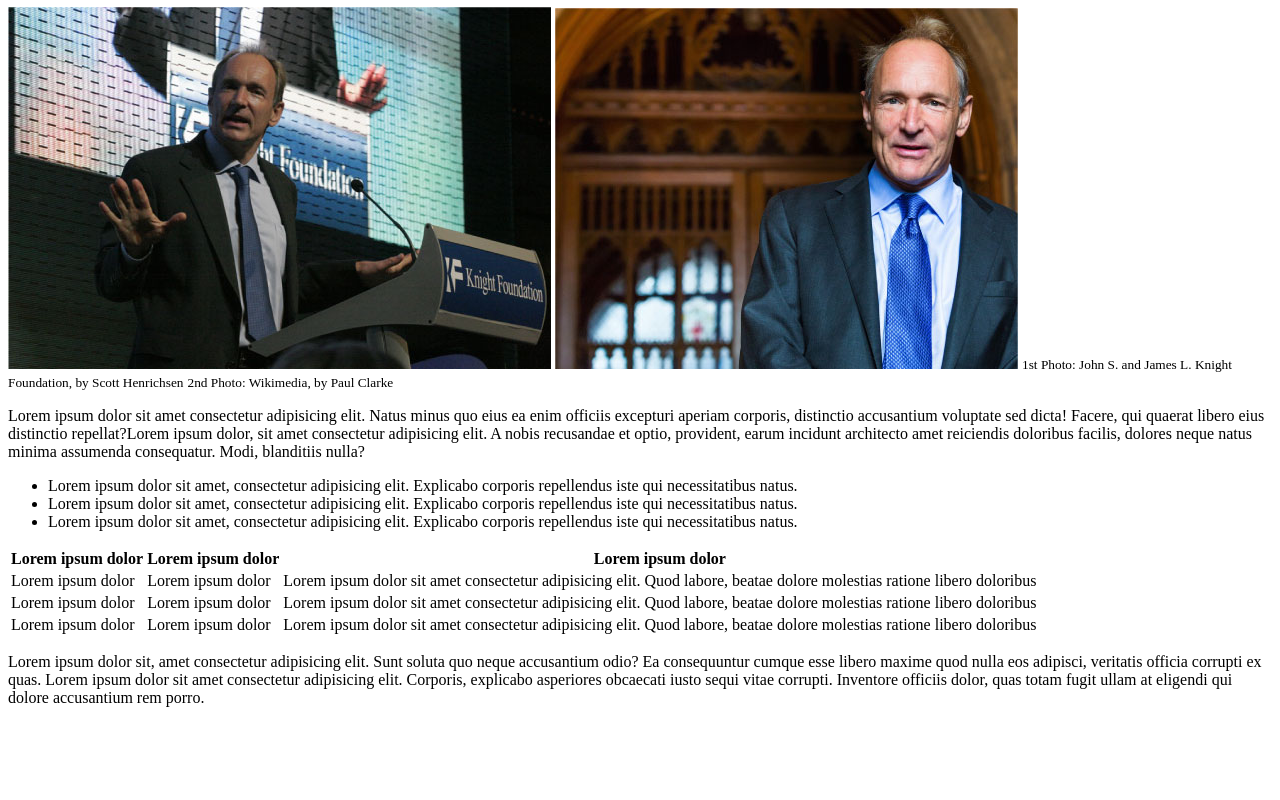
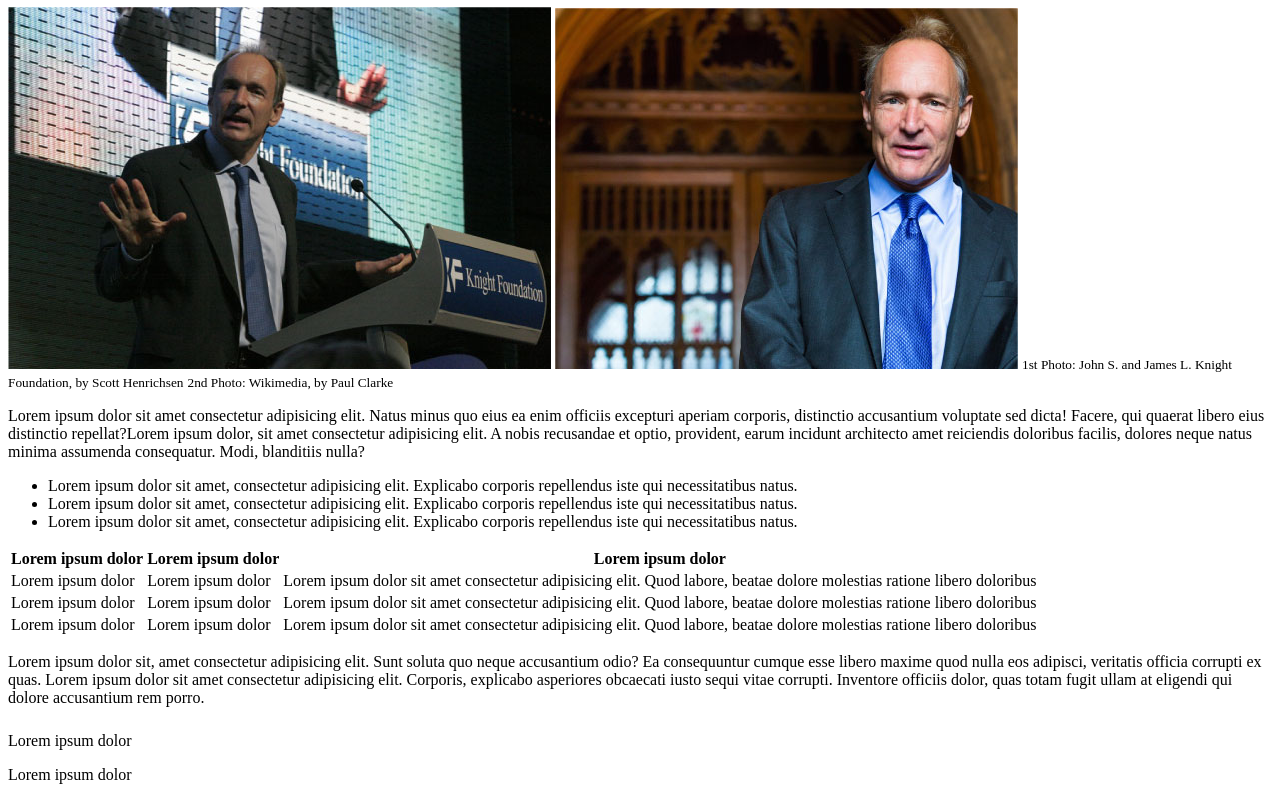
Before and after one commit to BrunosCode/html-css-booleaner, a plain HTML site: page index.html in a window 1280 px wide. Shown: the part 461-1261 px from the top of the page. Before the commit the page ends 1184 px from the top, so only its background shows below. Drawn offline with Linux system fonts and the light colour scheme.

Commit message:
html footer

```diff
--- a/index.html
+++ b/index.html
@@ -67,13 +67,18 @@
                 </tbody>
             </table>
             <p>Lorem ipsum dolor sit, amet consectetur adipisicing elit. Sunt soluta quo neque accusantium odio? Ea consequuntur cumque esse libero maxime quod nulla eos adipisci, veritatis officia corrupti ex quas. Lorem ipsum dolor sit amet consectetur adipisicing elit. <span class="highlighted">Corporis, explicabo asperiores obcaecati iusto sequi vitae corrupti.</span> Inventore officiis dolor, quas totam fugit ullam at eligendi qui dolore accusantium rem porro.</p>
-
-        <!-- Content section -->
+        <!-- /Content section -->
     </main>
 
     <!-- Footer with related content -->
     <footer>
-
+        <h6></h6>
+        <div id="first-related">
+            <p>Lorem ipsum dolor</p>
+        </div>
+        <div id="first-related">
+            <p>Lorem ipsum dolor</p>
+        </div>
     </footer>
     <!-- /Footer with related content -->
 </body>
```
